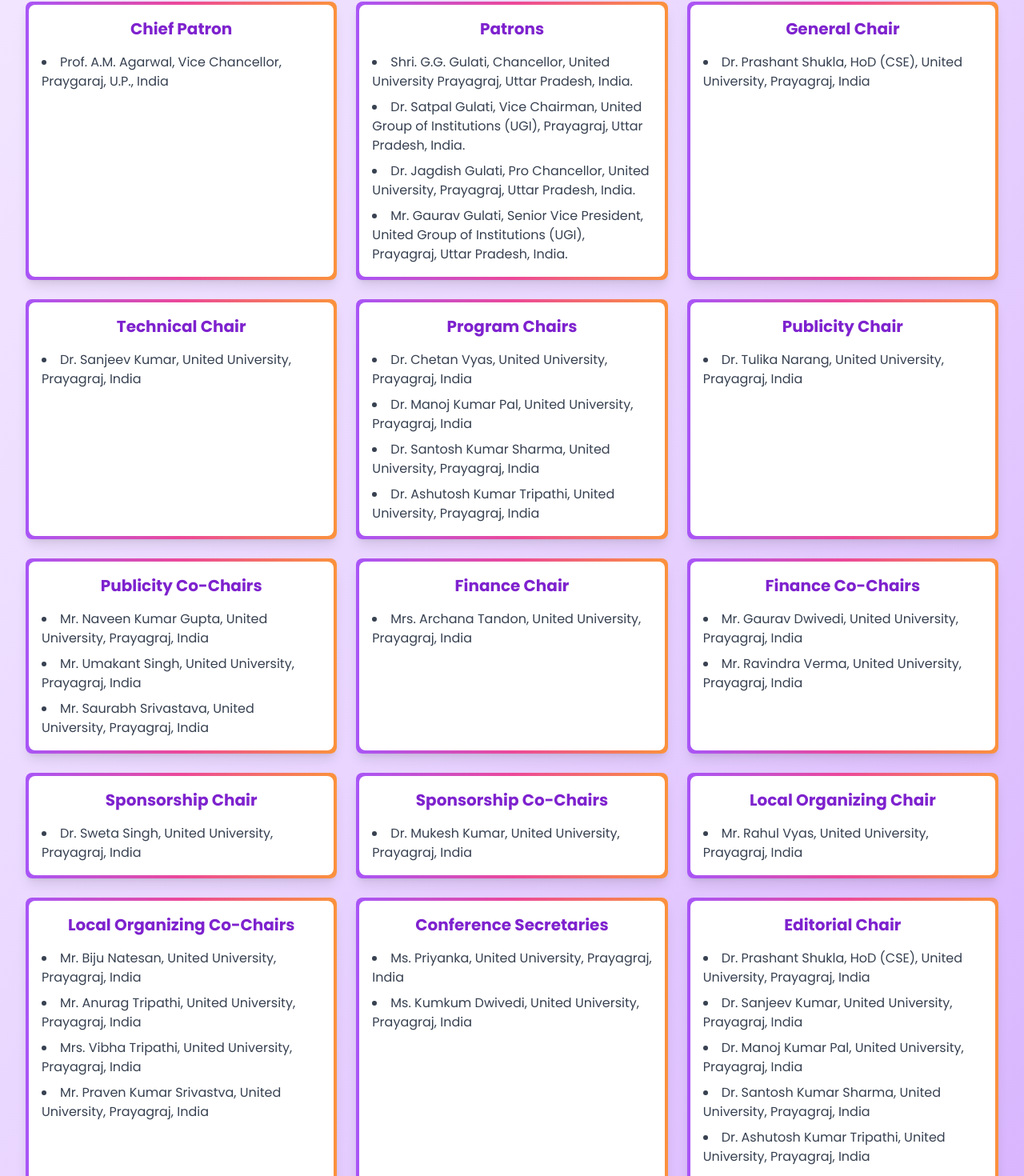
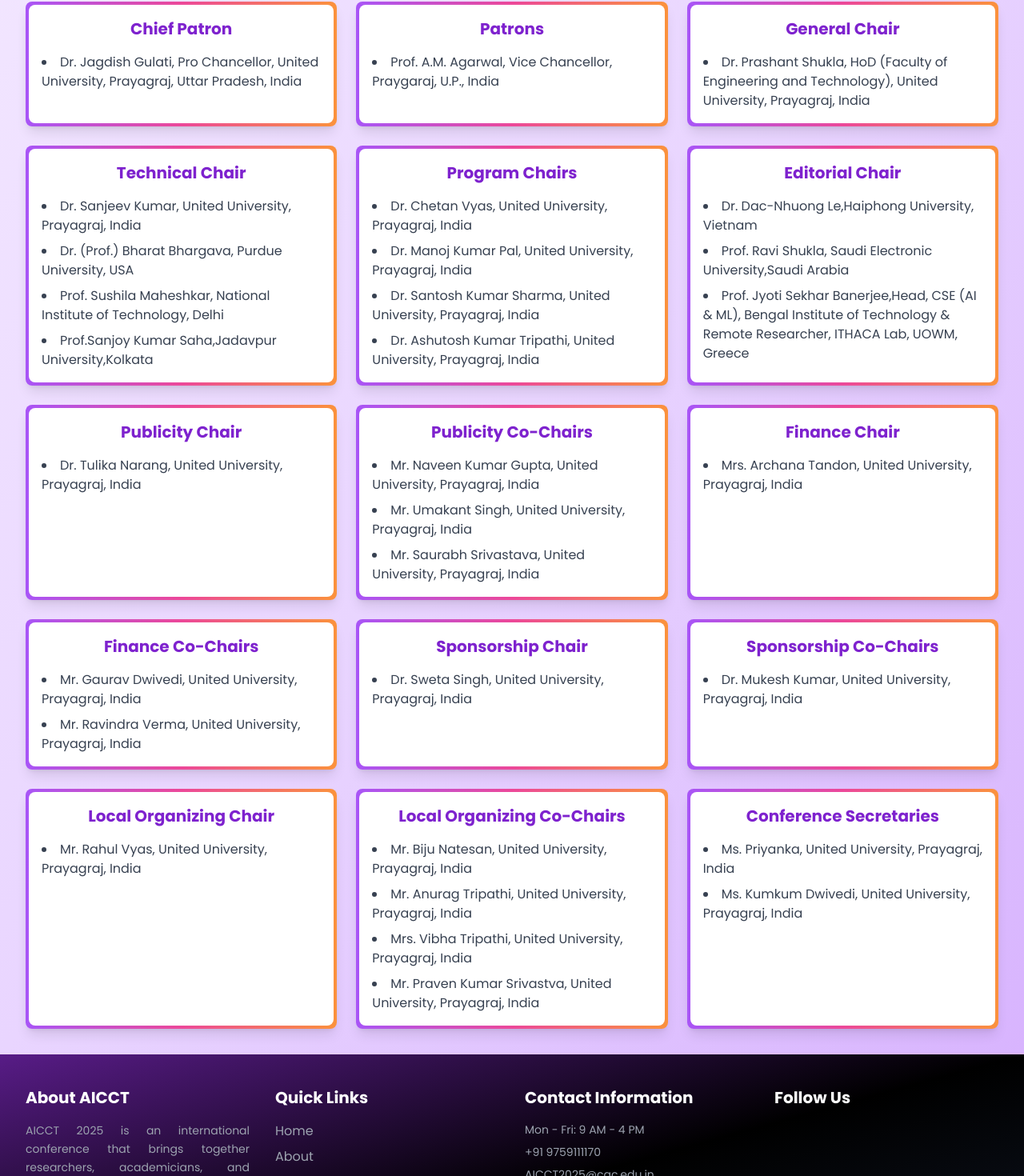
Before and after one commit to manishshukla00/conference, a React (Create React App) app: page /committee-member in a window 1280 px wide. Shown: the part 251-1721 px from the top of the page at 80% size. Built offline with nearby package versions, Linux system fonts and the light colour scheme.

Commit message:
registration and speaker update

```diff
--- a/src/pages/CommitteMember.jsx
+++ b/src/pages/CommitteMember.jsx
@@ -3,26 +3,25 @@
 const committeeData = [
   {
     title: "Chief Patron",
-    members: ["Prof. A.M. Agarwal, Vice Chancellor, Praygaraj, U.P., India"],
+    members: ["Dr. Jagdish Gulati, Pro Chancellor, United University, Prayagraj, Uttar Pradesh, India"]
   },
   {
     title: "Patrons",
-    members: [
-      "Shri. G.G. Gulati, Chancellor, United University Prayagraj, Uttar Pradesh, India.",
-      "Dr. Satpal Gulati, Vice Chairman, United Group of Institutions (UGI), Prayagraj, Uttar Pradesh, India.",
-      "Dr. Jagdish Gulati, Pro Chancellor, United University, Prayagraj, Uttar Pradesh, India.",
-      "Mr. Gaurav Gulati, Senior Vice President, United Group of Institutions (UGI), Prayagraj, Uttar Pradesh, India.",
-    ],
+    members: ["Prof. A.M. Agarwal, Vice Chancellor, Praygaraj, U.P., India"
+    ]
   },
   {
     title: "General Chair",
     members: [
-      "Dr. Prashant Shukla, HoD (CSE), United University, Prayagraj, India",
+      "Dr. Prashant Shukla, HoD (Faculty of Engineering and Technology), United University, Prayagraj, India",
     ],
   },
   {
     title: "Technical Chair",
-    members: ["Dr. Sanjeev Kumar, United University, Prayagraj, India"],
+    members: ["Dr. Sanjeev Kumar, United University, Prayagraj, India",
+    "Dr. (Prof.) Bharat Bhargava,  Purdue University, USA",
+    "Prof. Sushila Maheshkar, National Institute of Technology, Delhi",
+    "Prof.Sanjoy Kumar Saha,Jadavpur University,Kolkata"]
   },
   {
     title: "Program Chairs",
@@ -31,6 +30,14 @@
       "Dr. Manoj Kumar Pal, United University, Prayagraj, India",
       "Dr. Santosh Kumar Sharma, United University, Prayagraj, India",
       "Dr. Ashutosh Kumar Tripathi, United University, Prayagraj, India",
+    ],
+  },
+  {
+    title: "Editorial Chair",
+    members: [
+      "Dr. Dac-Nhuong Le,Haiphong University, Vietnam",
+      "Prof. Ravi Shukla, Saudi Electronic University,Saudi Arabia",
+      "Prof. Jyoti Sekhar Banerjee,Head, CSE (AI & ML), Bengal Institute of Technology & Remote Researcher, ITHACA Lab, UOWM, Greece"
     ],
   },
   {
@@ -84,17 +91,7 @@
       "Ms. Kumkum Dwivedi, United University, Prayagraj, India",
     ],
   },
-  {
-    title: "Editorial Chair",
-    members: [
-      "Dr. Prashant Shukla, HoD (CSE), United University, Prayagraj, India",
-      "Dr. Sanjeev Kumar, United University, Prayagraj, India",
-      "Dr. Manoj Kumar Pal, United University, Prayagraj, India",
-      "Dr. Santosh Kumar Sharma, United University, Prayagraj, India",
-      "Dr. Ashutosh Kumar Tripathi, United University, Prayagraj, India",
-      "Dr. Tulika Narang, United University, Prayagraj, India",
-    ],
-  },
+
 ];
 
 const CommitteMember = () => {
```
Also changed, not shown: public/images/RajeevPhoto1.jpeg (added), 1 other file (tests, documents, lock files or other folders).
